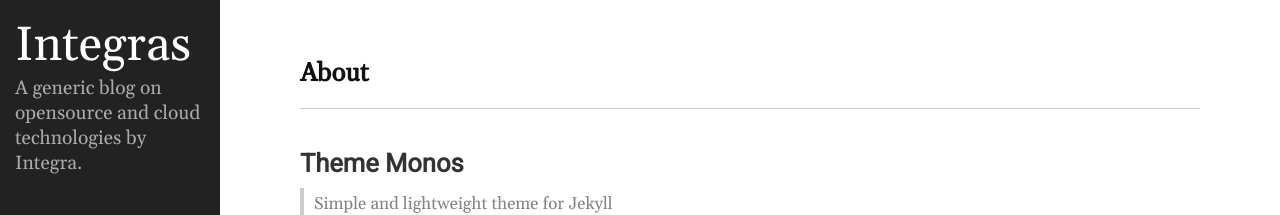
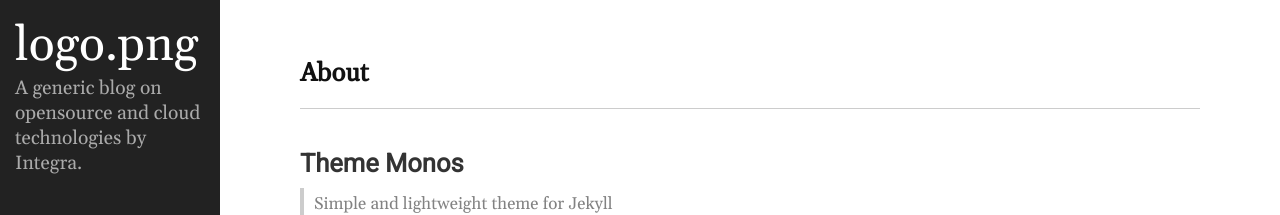
Before and after one commit to integratechfze/integratechfze.github.io, a Jekyll site: the page built from README.md, in a window 1280 px wide and 900 px high. Shown: the top 215 px of the window. Built offline with Jekyll 4.4.1, drawn with Linux system fonts in a browser that asks for light colours.

Commit message:
rajesh added logo change to config

```diff
--- a/_config.yml
+++ b/_config.yml
@@ -18,7 +18,7 @@
 # You can create any custom variable you would like, and they will be accessible
 # in the templates via {{ site.myvariable }}.
 
-title: Integras
+title: logo.png
 email: tech@integratech.ae
 description: >- # this means to ignore newlines until "baseurl:"
   A generic blog on opensource and cloud technologies by Integra.
```
